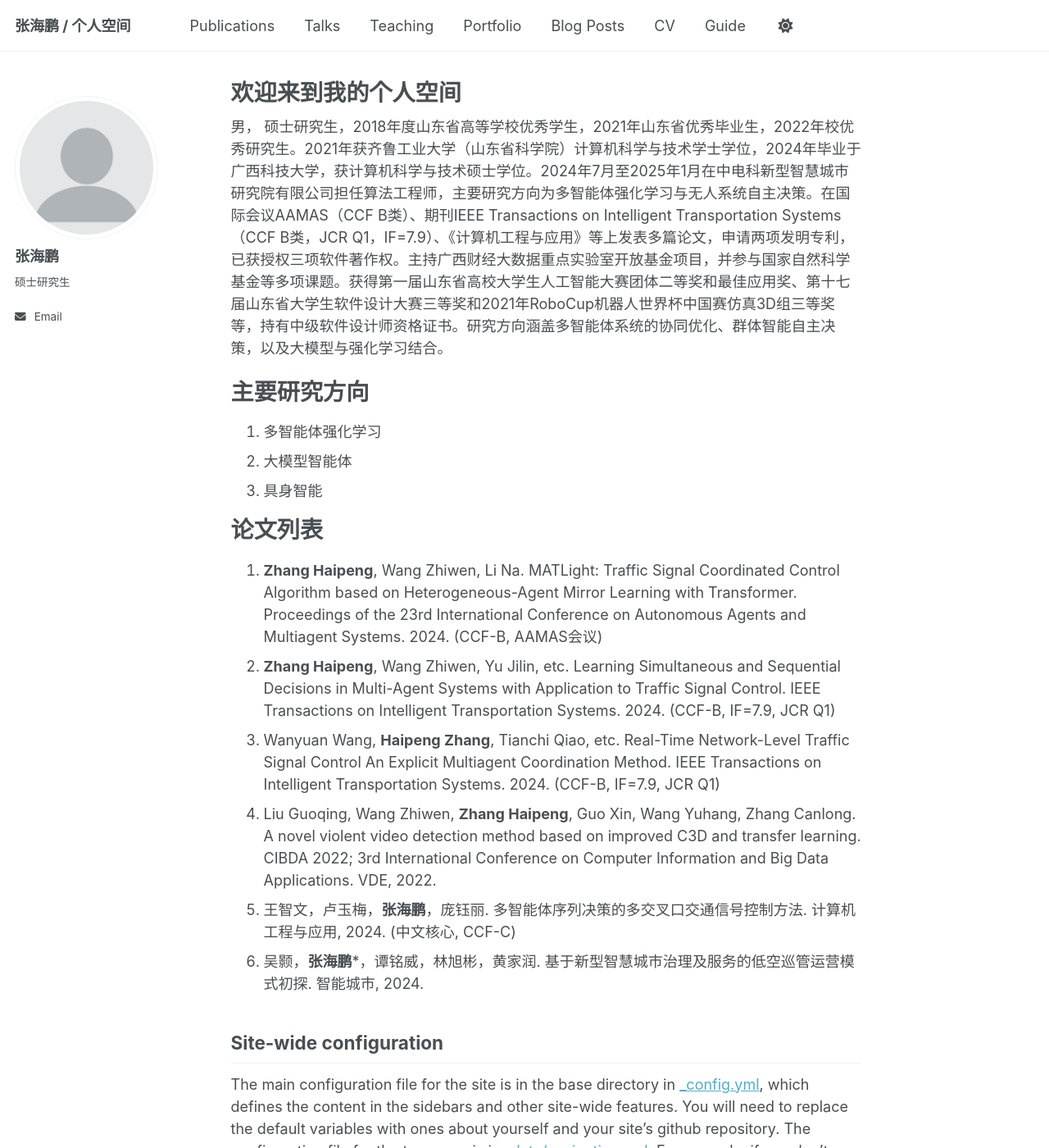
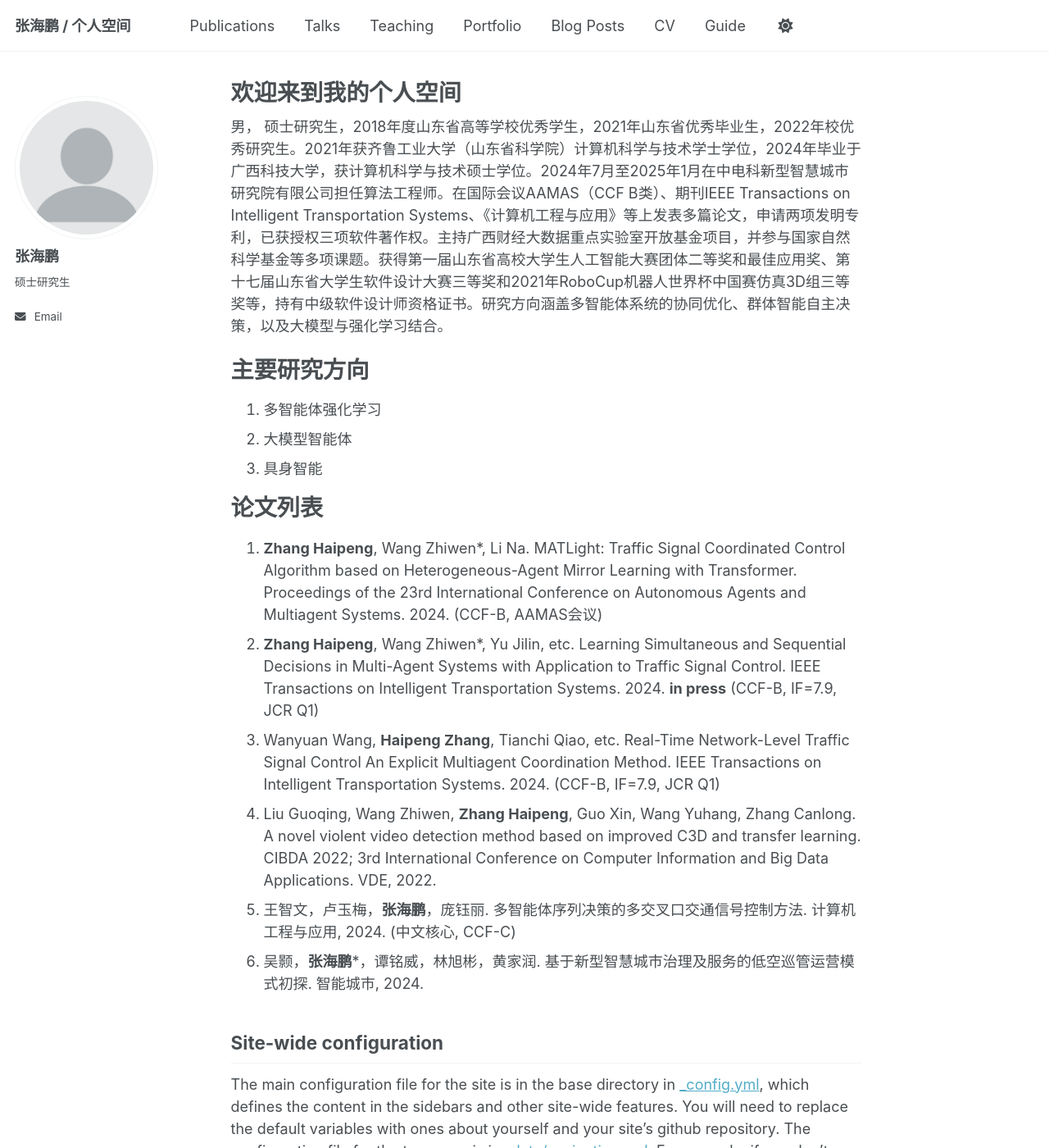
Before and after one commit to Harry-first/haipengzhang, a Jekyll site: the page built from _pages/about.md, in a window 1280 px wide and 1400 px high. Shown: the whole window at 82% size. Built offline with Jekyll 4.4.1, drawn with Linux system fonts in a browser that asks for light colours.

Commit message:
Update about.md

```diff
--- a/_pages/about.md
+++ b/_pages/about.md
@@ -7,7 +7,7 @@
   - /about.html
 ---
 
-男， 硕士研究生，2018年度山东省高等学校优秀学生，2021年山东省优秀毕业生，2022年校优秀研究生。2021年获齐鲁工业大学（山东省科学院）计算机科学与技术学士学位，2024年毕业于广西科技大学，获计算机科学与技术硕士学位。2024年7月至2025年1月在中电科新型智慧城市研究院有限公司担任算法工程师，主要研究方向为多智能体强化学习与无人系统自主决策。在国际会议AAMAS（CCF B类）、期刊IEEE Transactions on Intelligent Transportation Systems（CCF B类，JCR Q1，IF=7.9）、《计算机工程与应用》等上发表多篇论文，申请两项发明专利，已获授权三项软件著作权。主持广西财经大数据重点实验室开放基金项目，并参与国家自然科学基金等多项课题。获得第一届山东省高校大学生人工智能大赛团体二等奖和最佳应用奖、第十七届山东省大学生软件设计大赛三等奖和2021年RoboCup机器人世界杯中国赛仿真3D组三等奖等，持有中级软件设计师资格证书。研究方向涵盖多智能体系统的协同优化、群体智能自主决策，以及大模型与强化学习结合。
+男， 硕士研究生，2018年度山东省高等学校优秀学生，2021年山东省优秀毕业生，2022年校优秀研究生。2021年获齐鲁工业大学（山东省科学院）计算机科学与技术学士学位，2024年毕业于广西科技大学，获计算机科学与技术硕士学位。2024年7月至2025年1月在中电科新型智慧城市研究院有限公司担任算法工程师。在国际会议AAMAS（CCF B类）、期刊IEEE Transactions on Intelligent Transportation Systems、《计算机工程与应用》等上发表多篇论文，申请两项发明专利，已获授权三项软件著作权。主持广西财经大数据重点实验室开放基金项目，并参与国家自然科学基金等多项课题。获得第一届山东省高校大学生人工智能大赛团体二等奖和最佳应用奖、第十七届山东省大学生软件设计大赛三等奖和2021年RoboCup机器人世界杯中国赛仿真3D组三等奖等，持有中级软件设计师资格证书。研究方向涵盖多智能体系统的协同优化、群体智能自主决策，以及大模型与强化学习结合。
 
 主要研究方向
 ======
@@ -17,8 +17,8 @@
 
 论文列表
 ======
-1. **Zhang Haipeng**, Wang Zhiwen, Li Na. MATLight: Traffic Signal Coordinated Control Algorithm based on Heterogeneous-Agent Mirror Learning with Transformer. Proceedings of the 23rd International Conference on Autonomous Agents and Multiagent Systems. 2024. (CCF-B, AAMAS会议)
-2. **Zhang Haipeng**, Wang Zhiwen, Yu Jilin, etc. Learning Simultaneous and Sequential Decisions in Multi-Agent Systems with Application to Traffic Signal Control. IEEE Transactions on Intelligent Transportation Systems. 2024. (CCF-B, IF=7.9, JCR Q1)
+1. **Zhang Haipeng**, Wang Zhiwen*, Li Na. MATLight: Traffic Signal Coordinated Control Algorithm based on Heterogeneous-Agent Mirror Learning with Transformer. Proceedings of the 23rd International Conference on Autonomous Agents and Multiagent Systems. 2024. (CCF-B, AAMAS会议)
+2. **Zhang Haipeng**, Wang Zhiwen*, Yu Jilin, etc. Learning Simultaneous and Sequential Decisions in Multi-Agent Systems with Application to Traffic Signal Control. IEEE Transactions on Intelligent Transportation Systems. 2024. **in press** (CCF-B, IF=7.9, JCR Q1)
 3. Wanyuan Wang, **Haipeng Zhang**, Tianchi Qiao, etc. Real-Time Network-Level Traffic Signal Control An Explicit Multiagent Coordination Method. IEEE Transactions on Intelligent Transportation Systems. 2024. (CCF-B, IF=7.9, JCR Q1)
 4. Liu Guoqing, Wang Zhiwen, **Zhang Haipeng**, Guo Xin, Wang Yuhang, Zhang Canlong. A novel violent video detection method based on improved C3D and transfer learning. CIBDA 2022; 3rd International Conference on Computer Information and Big Data Applications. VDE, 2022.
 5. 王智文，卢玉梅，**张海鹏**，庞钰丽. 多智能体序列决策的多交叉口交通信号控制方法. 计算机工程与应用, 2024. (中文核心, CCF-C)
```
